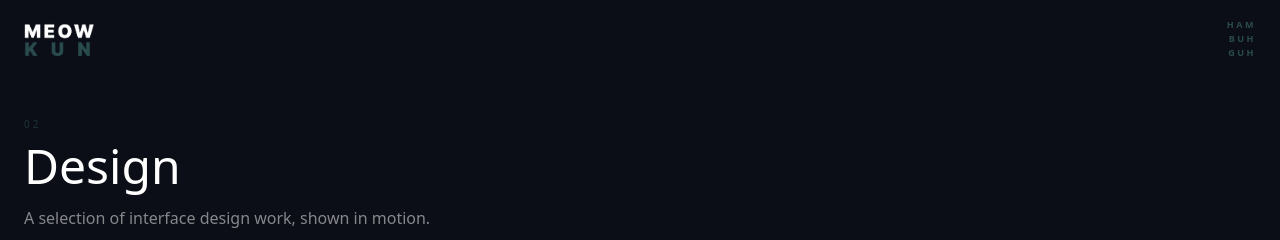
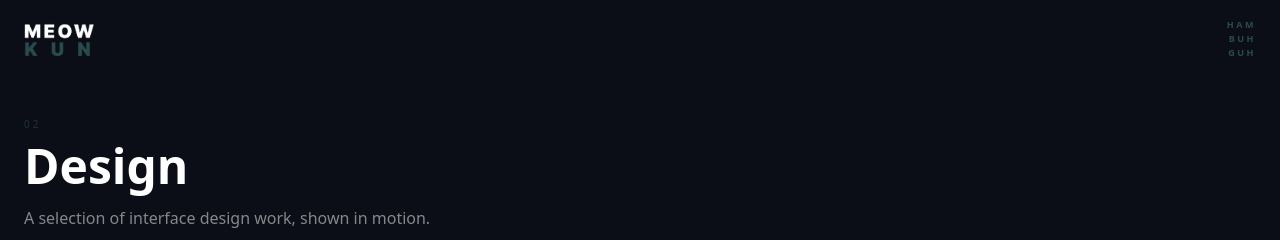
Before and after one commit to MeowwKun/MeowKun-Portfolio, a Next.js app: page /design in a window 1280 px wide. Shown: the top 240 px of the page. Built offline with nearby package versions, Linux system fonts and the light colour scheme.

Commit message:
design font bold

```diff
--- a/app/design/page.tsx
+++ b/app/design/page.tsx
@@ -28,7 +28,7 @@ export default function DesignPage() {
         <span className="text-[10px] uppercase tracking-[0.3em] text-[#2A4C4E]/60">
           02
         </span>
-        <h1 className="text-5xl md:text-7xl font-medium mt-2">Design</h1>
+        <h1 className="text-5xl md:text-7xl font-bold mt-2">Design</h1>
         <p className="text-white/50 mt-4 max-w-xl font-light">
           A selection of interface design work, shown in motion.
         </p>
```
